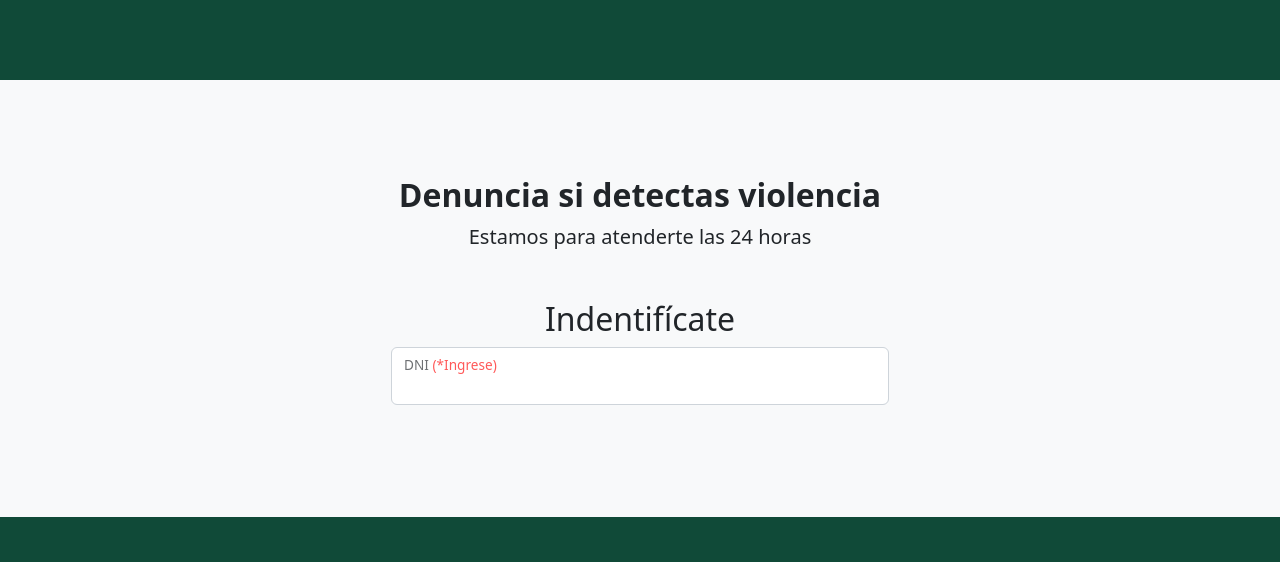
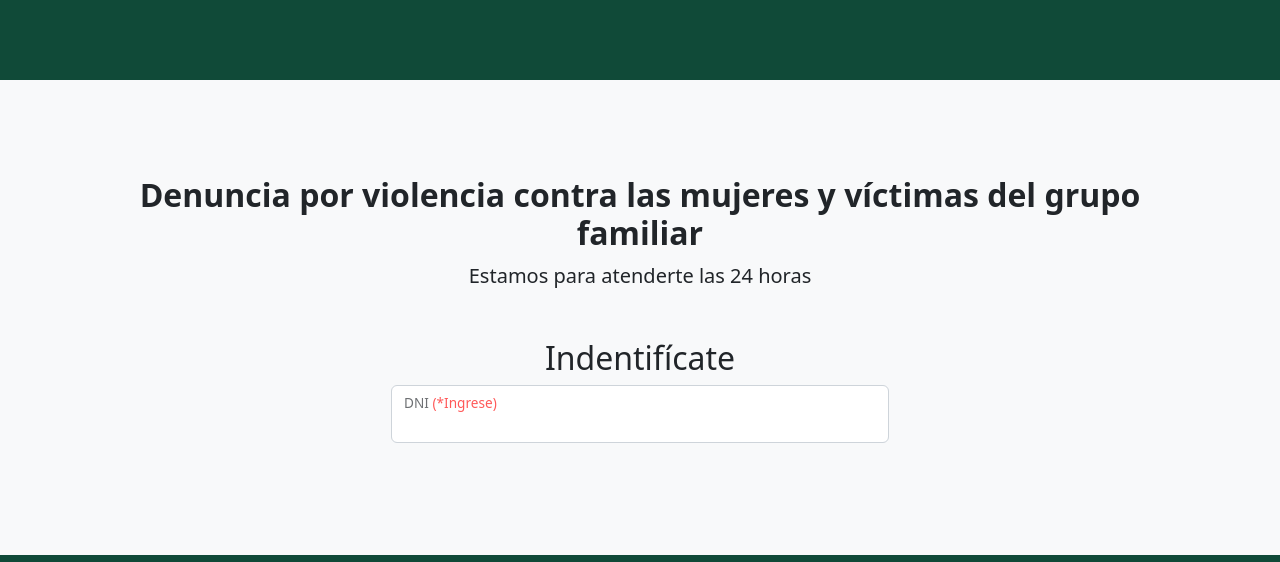
Before and after one commit to jeanperezH/prevecion_violencia, a plain HTML site: page index.html in a window 1280 px wide. Shown: the part 3334-3896 px from the top of the page. Drawn offline with nearby package versions, Linux system fonts and the light colour scheme.

Commit message:
Last update v.2

```diff
--- a/index.html
+++ b/index.html
@@ -9,7 +9,6 @@
     </head>
     <body>
         <!-- Responsive navbar-->
-
         <nav class="navbar navbar-expand-lg navbar-dark bg-dark">
             <div class="container px-5">
                 <a class="navbar-brand" href="#!"><img src="imgs/logopnp.png" alt=""></a>
@@ -36,8 +35,6 @@
                 </div>
             </div>
         </nav>
-
-
         <!-- Header-->
         <header class="bg-dark py-10">
             <div class="container px-0">
@@ -150,12 +147,12 @@
 
             </div>
         </section>
-        <!-- Contact - Denuncia section-->
+        <!--Denuncia section-->
         <section id="div-denunciar" class="bg-light py-5">
             <div id="app">
                 <div class="container px-5 my-5 px-5">
                     <div class="text-center mb-5">
-                        <h2 class="fw-bolder">Denuncia si detectas violencia</h2>
+                        <h2 class="fw-bolder">Denuncia por violencia contra las mujeres y víctimas del grupo familiar</h2>
                         <p class="lead mb-0">Estamos para atenderte las 24 horas</p>
                     </div>
                     <div class="row gx-5 justify-content-center">
```
